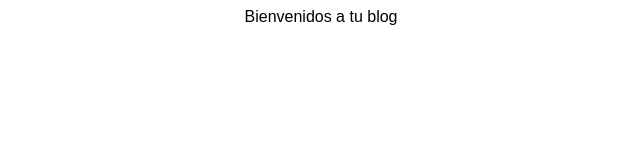
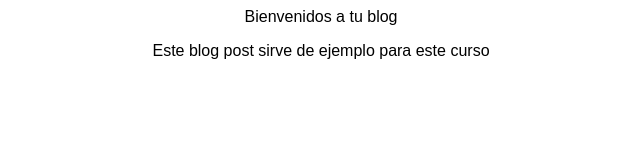
Before and after one commit to DanielVC/blogpost, a plain HTML site: page index.html in a window 1280 px wide. Shown: the whole page, without its empty margins (319-959 px from the left). Drawn offline with Linux system fonts and the light colour scheme.

Commit message:
Se añade comentarios al blogpost

```diff
--- a/index.html
+++ b/index.html
@@ -8,5 +8,8 @@
         <div>
             Bienvenidos a tu blog
         </div>
+        <div>
+            <p>Este blog post sirve de ejemplo para este curso</p>
+        </div>
     </body>
 </html>
```
